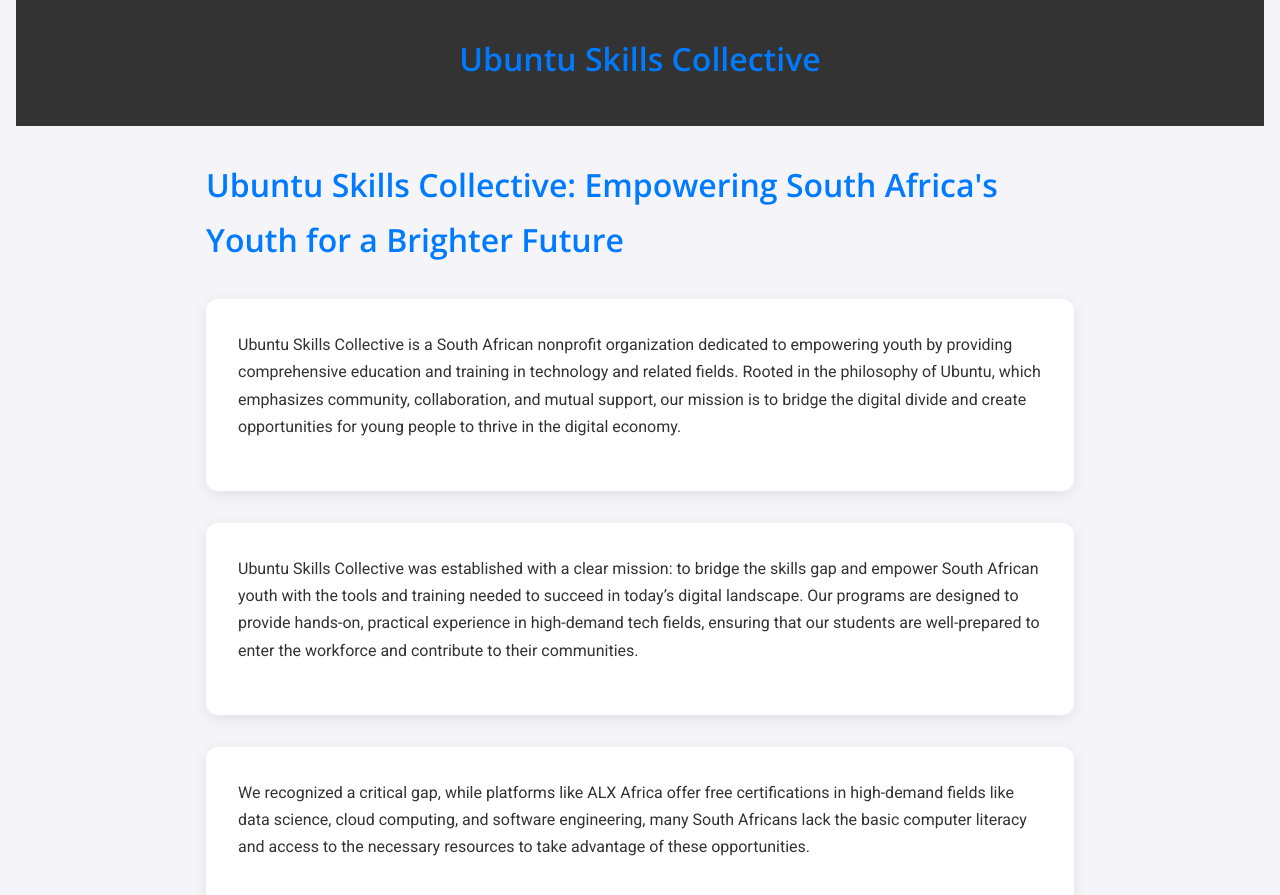
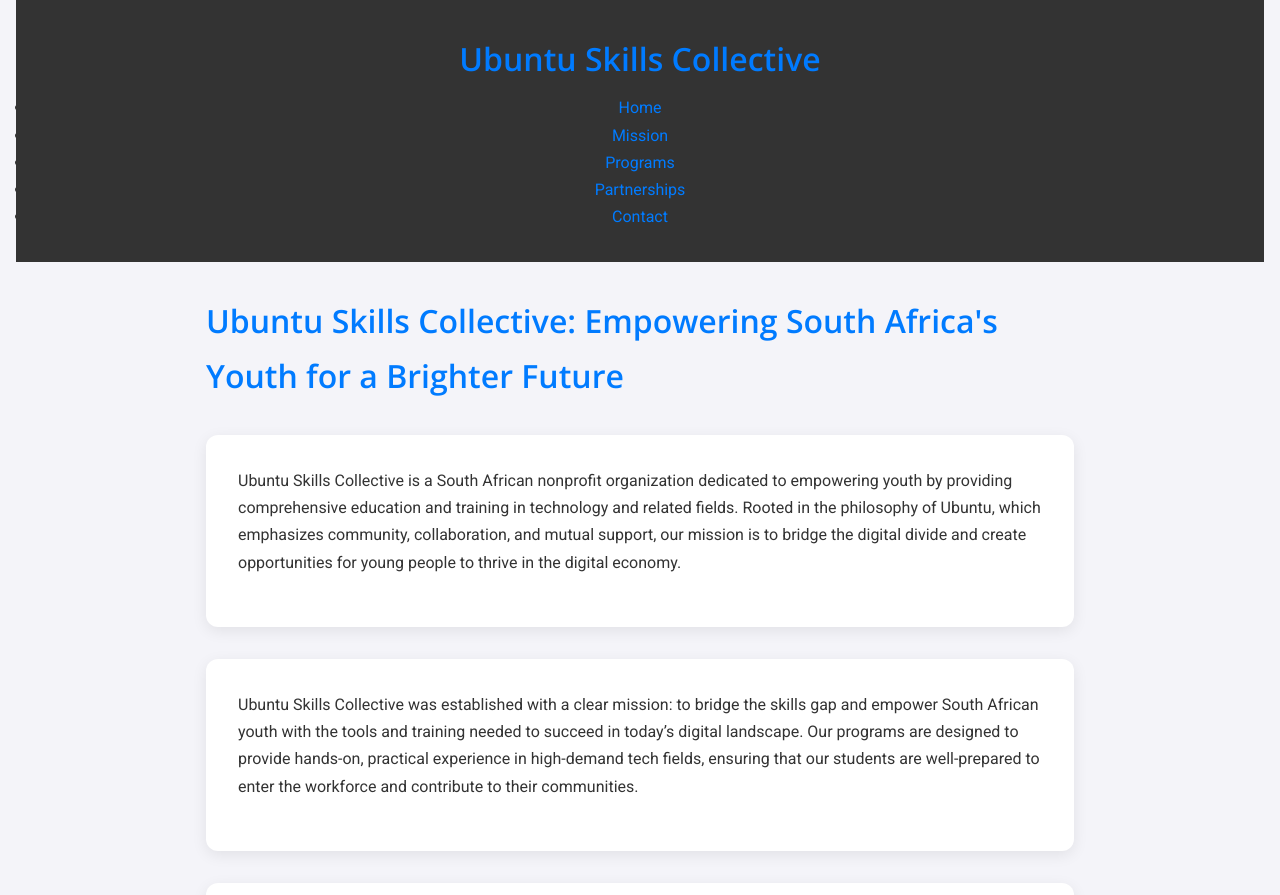
Before and after one commit to ubuntuskillscollective/ubuntuskillscollective, a Jekyll site: the page built from index.html, in a window 1280 px wide and 900 px high. Shown: the top 895 px of the window. Built offline with Jekyll 4.4.1, drawn with Linux system fonts in a browser that asks for light colours.

Commit message:
Update default.html

```diff
--- a/_layouts/default.html
+++ b/_layouts/default.html
@@ -10,6 +10,15 @@
   <body>
     <header class="header">
       <h1>{{ site.title }}</h1>
+      <nav>
+        <ul class="nav">
+          <li><a href="{{ '/' | relative_url }}">Home</a></li>
+          <li><a href="#mission">Mission</a></li>
+          <li><a href="#programs">Programs</a></li>
+          <li><a href="#partnerships">Partnerships</a></li>
+          <li><a href="#contact">Contact</a></li>
+        </ul>
+      </nav>
     </header>
     <div class="container">
       {{ content }}
```
